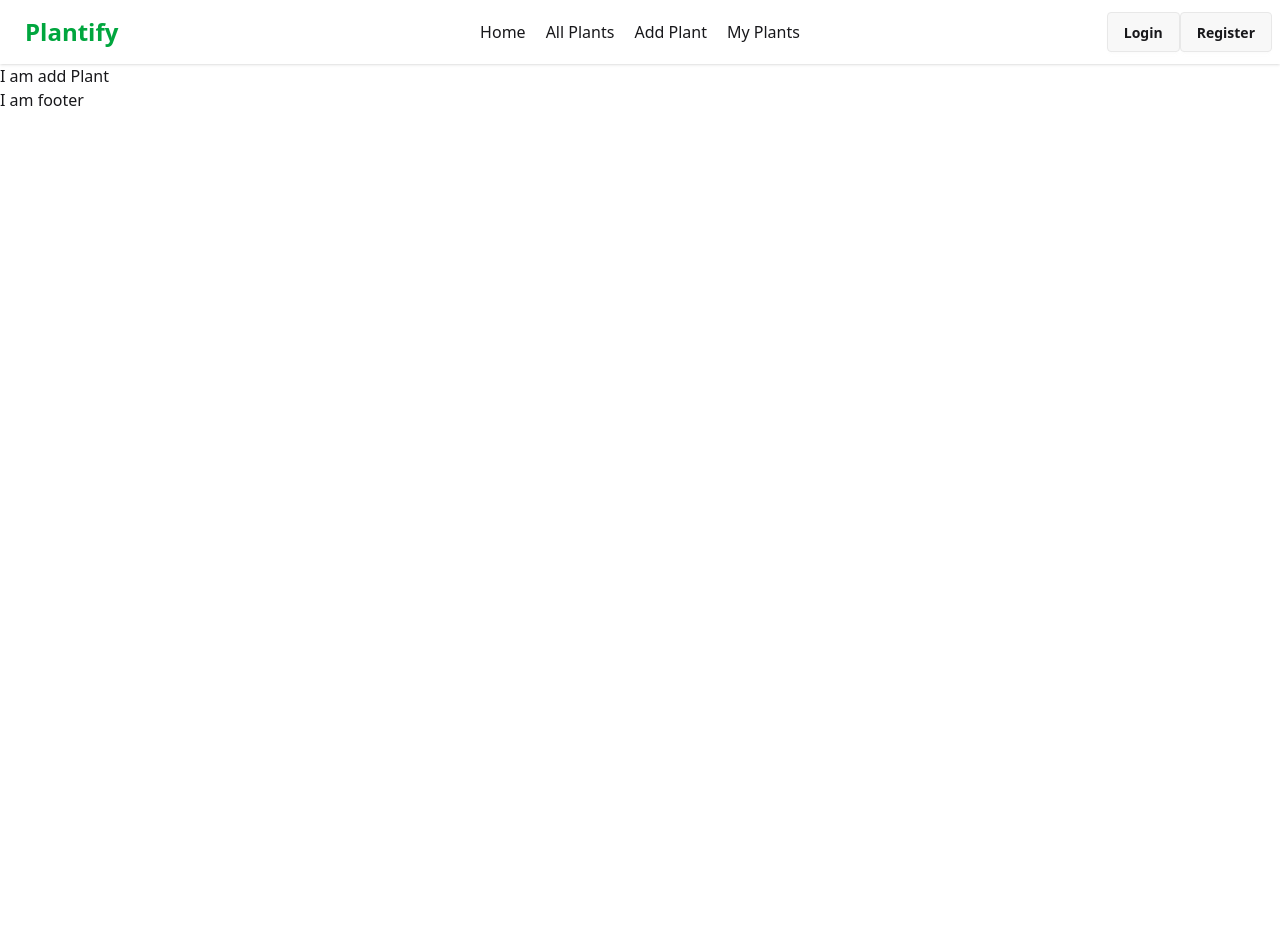
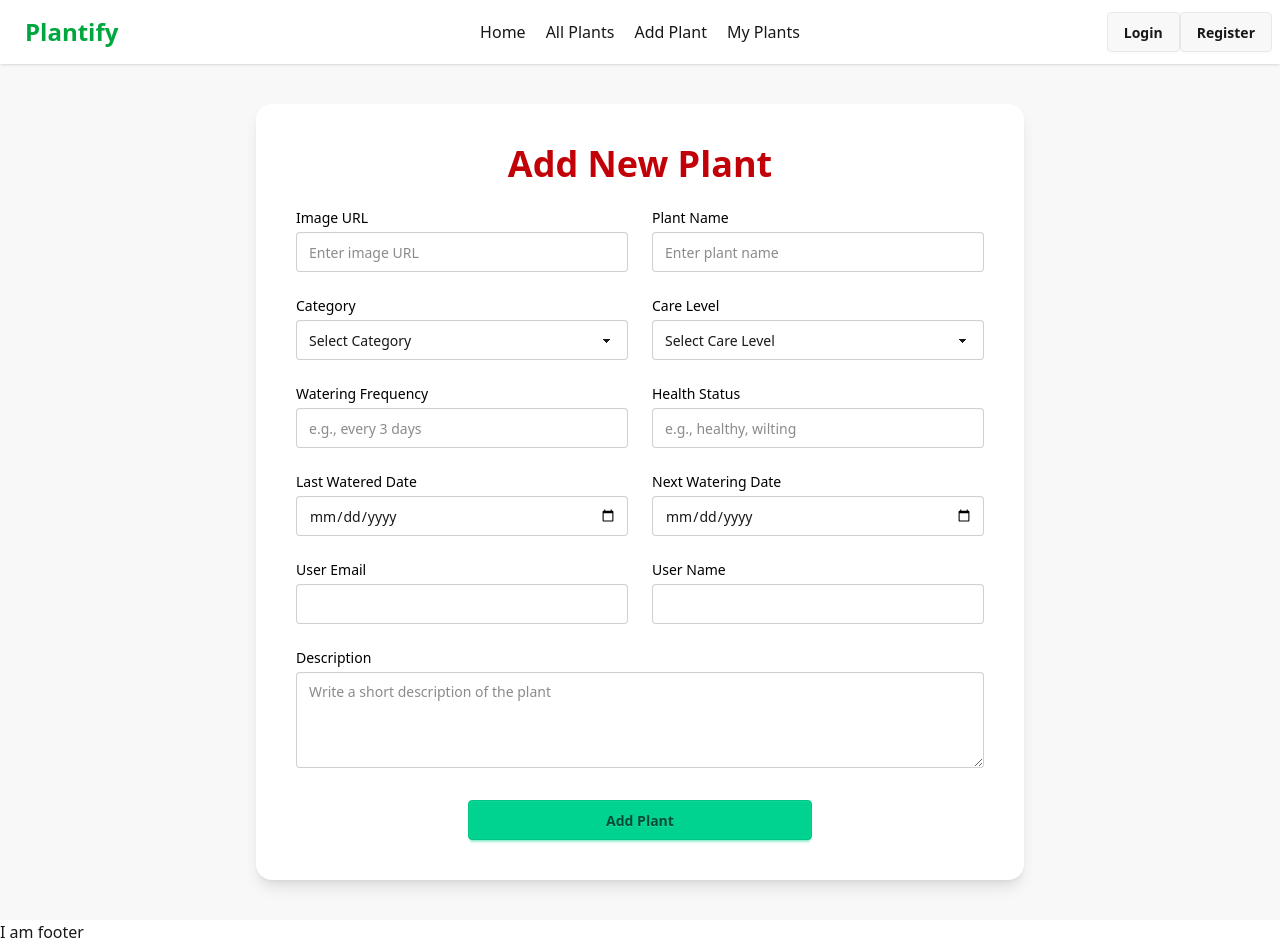
Before and after one commit to EmonMridha/Assignment-10-Client, a React (Vite) app: page /addPlants in a window 1280 px wide. Before the commit the page ends 800 px from the top, so only its background shows below. Built offline with nearby package versions, Linux system fonts and the light colour scheme; no server answers.

Commit message:
added add new plant form

```diff
--- a/src/components/AddPlant.jsx
+++ b/src/components/AddPlant.jsx
@@ -1,9 +1,216 @@
-import React from 'react';
+import React, { useContext, useEffect, useState } from 'react';
+import { AuthContext } from '../Context/AuthContext';
 
 const AddPlant = () => {
+
+    const {user} = useContext(AuthContext); // Getting current logged in user
+    const [formData, setFormData] = useState({
+        image: '',
+        name: '',
+        category: '',
+        description: '',
+        careLevel: '',
+        wateringFrequency: '',
+        lastWateredDate: '',
+        nextWateringDate: '',
+        healthStatus: '',
+        email:'',
+        userName:''
+    });
+
+    useEffect(()=>{
+        if(user){
+            setFormData(prev=>({
+                ...prev,
+                email:user.email || '',
+                userName: user.displayName || ''
+            }))
+        }
+    },[user])
+
+    const handleChange = (e) => {
+        const { name, value } = e.target;
+        setFormData({ ...formData, [name]: value });
+    };
+
+    const handleSubmit = (e) => {
+        e.preventDefault();
+        console.log('Plant added:', formData);
+        alert('Plant added successfully!');
+    };
     return (
-        <div>
-            I am add Plant
+        <div className="flex justify-center items-center py-10 bg-base-200 min-h-screen">
+            <form
+                onSubmit={handleSubmit}
+                className="bg-white shadow-lg rounded-2xl p-6 md:p-10 w-full max-w-3xl"
+            >
+                <h2 className="text-4xl font-semibold text-red-700 text-center mb-6">Add New Plant</h2>
+
+                <div className="grid grid-cols-1 md:grid-cols-2 gap-6">
+                    {/* Image URL */}
+                    <div>
+                        <label className="block text-black text-sm font-medium mb-1">Image URL</label>
+                        <input
+                            type="text"
+                            name="image"
+                            value={formData.image}
+                            onChange={handleChange}
+                            placeholder="Enter image URL"
+                            className="input input-bordered w-full"
+                            required
+                        />
+                    </div>
+
+                    {/* Plant Name */}
+                    <div>
+                        <label className="block text-black text-sm font-medium mb-1">Plant Name</label>
+                        <input
+                            type="text"
+                            name="name"
+                            value={formData.name}
+                            onChange={handleChange}
+                            placeholder="Enter plant name"
+                            className="input input-bordered w-full"
+                            required
+                        />
+                    </div>
+
+                    {/* Category */}
+                    <div>
+                        <label className="block text-black text-sm font-medium mb-1">Category</label>
+                        <select
+                            name="category"
+                            value={formData.category}
+                            onChange={handleChange}
+                            className="select select-bordered w-full"
+                            required
+                        >
+                            <option value="">Select Category</option>
+                            <option value="succulent">Succulent</option>
+                            <option value="fern">Fern</option>
+                            <option value="flowering">Flowering</option>
+                            <option value="herb">Herb</option>
+                            <option value="cactus">Cactus</option>
+                        </select>
+                    </div>
+
+                    {/* Care Level */}
+                    <div>
+                        <label className="block text-black text-sm font-medium mb-1">Care Level</label>
+                        <select
+                            name="careLevel"
+                            value={formData.careLevel}
+                            onChange={handleChange}
+                            className="select select-bordered w-full"
+                            required
+                        >
+                            <option value="">Select Care Level</option>
+                            <option value="easy">Easy</option>
+                            <option value="moderate">Moderate</option>
+                            <option value="difficult">Difficult</option>
+                        </select>
+                    </div>
+
+                    {/* Watering Frequency */}
+                    <div>
+                        <label className="block text-black text-sm font-medium mb-1">Watering Frequency</label>
+                        <input
+                            type="text"
+                            name="wateringFrequency"
+                            value={formData.wateringFrequency}
+                            onChange={handleChange}
+                            placeholder="e.g., every 3 days"
+                            className="input input-bordered w-full"
+                            required
+                        />
+                    </div>
+
+                    {/* Health Status */}
+                    <div>
+                        <label className="block text-black text-sm font-medium mb-1">Health Status</label>
+                        <input
+                            type="text"
+                            name="healthStatus"
+                            value={formData.healthStatus}
+                            onChange={handleChange}
+                            placeholder="e.g., healthy, wilting"
+                            className="input input-bordered w-full"
+                            required
+                        />
+                    </div>
+
+                    {/* Last Watered Date */}
+                    <div>
+                        <label className="block text-black text-sm font-medium mb-1">Last Watered Date</label>
+                        <input
+                            type="date"
+                            name="lastWateredDate"
+                            value={formData.lastWateredDate}
+                            onChange={handleChange}
+                            className="input input-bordered w-full"
+                            required
+                        />
+                    </div>
+
+                    {/* Next Watering Date */}
+                    <div>
+                        <label className="block text-black text-sm font-medium mb-1">Next Watering Date</label>
+                        <input
+                            type="date"
+                            name="nextWateringDate"
+                            value={formData.nextWateringDate}
+                            onChange={handleChange}
+                            className="input input-bordered w-full"
+                            required
+                        />
+                    </div>
+                    {/* User Email */}
+                    <div>
+                        <label className="block text-black text-sm font-medium mb-1">User Email</label>
+                        <input
+                            type="email"
+                            name="email"
+                            value={formData.email}
+                            onChange={handleChange}
+                            className="input input-bordered w-full"
+                            readOnly
+
+                        />
+                    </div>
+                    {/* User Name */}
+                    <div>
+                        <label className="block text-black text-sm font-medium mb-1">User Name</label>
+                        <input
+                            type="text"
+                            name="userName"
+                            value={formData.userName}
+                            onChange={handleChange}
+                            className="input input-bordered w-full"
+                            readOnly
+                        />
+                    </div>
+                </div>
+
+                {/* Description */}
+                <div className="mt-6">
+                    <label className="block text-black text-sm font-medium mb-1">Description</label>
+                    <textarea
+                        name="description"
+                        value={formData.description}
+                        onChange={handleChange}
+                        placeholder="Write a short description of the plant"
+                        className="textarea textarea-bordered w-full h-24"
+                        required
+                    ></textarea>
+                </div>
+
+                {/* Submit Button */}
+                <div className="mt-8 text-center">
+                    <button type="submit" className="btn btn-success w-full md:w-1/2">
+                        Add Plant
+                    </button>
+                </div>
+            </form>
         </div>
     );
 };
```
